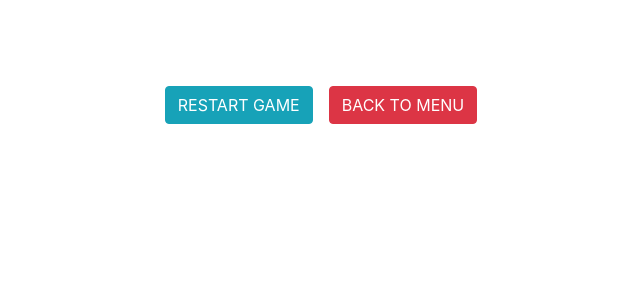
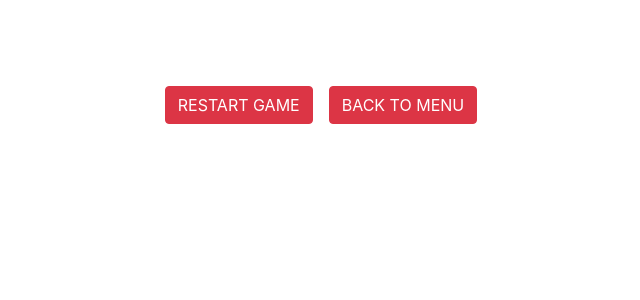
Before and after one commit to heakerson/JustMinesweeper, an Angular app: page /Gameplay/1 in a window 1280 px wide. Shown: the top 300 px of the page, without its empty margins (319-959 px from the left). Built offline with nearby package versions, Linux system fonts and the light colour scheme.

Commit message:
added todo file and some code cleanup

```diff
--- a/src/app/board/board.component.html
+++ b/src/app/board/board.component.html
@@ -2,7 +2,7 @@
   <div>
     <app-grid [Model]="Model.Grid"></app-grid>
     <div class="flex-row pt-3">
-      <button (click)="Model.Reset()" class="btn btn-info mr-3">RESTART GAME</button>
+      <button (click)="Model.Reset()" class="btn btn-danger mr-3">RESTART GAME</button>
       <button routerLink="/New" class="btn btn-danger">BACK TO MENU</button>
     </div>
   </div>
--- a/src/app/cell/CellModel.ts
+++ b/src/app/cell/CellModel.ts
@@ -6,7 +6,6 @@ export class CellModel{
     public IsSelected : boolean = false;
     public IsMine : boolean = false;
     public IsFlagged : boolean = false;
-    public IsInitialCell : boolean = false;
     public Row : number = -1;
     public Column : number = -1;
     public Count : number = 0;
@@ -48,12 +47,11 @@ export class CellModel{
     public ClickCell(){
 
         if(this.IsClickable()){
+
             this.IsSelected = true;
 
             if(this.Grid.Board.GameStatus == GameStatus.Reset){
                 this.Grid.GenerateMines(this.Grid.Board.Difficulty.MineCount, this.Row, this.Column);
-                this.Grid.MinesGenerated = true;
-                this.IsInitialCell = true;
                 this.Grid.Board.Start();
             }
 
@@ -64,7 +62,6 @@ export class CellModel{
             }
             else{
                 if(this.Count == 0){
-
                     for(let cell of this.AdjacentCells){
                         if(!cell.IsMine && !cell.IsSelected){
                             cell.ClickCell();
@@ -122,7 +119,6 @@ export class CellModel{
         this.IsSelected = false;
         this.IsMine = false;
         this.IsFlagged = false;
-        this.IsInitialCell = false;
         this.Count = 0;
     }
 }
--- a/src/app/grid/GridModel.ts
+++ b/src/app/grid/GridModel.ts
@@ -8,7 +8,6 @@ export class GridModel{
     public Board : BoardModel;
     public Rows : number = 0;
     public Columns : number = 0;
-    public MinesGenerated : boolean = false;
     public MinesLocated : number = 0;
 
     constructor(rows : number, columns : number, board : BoardModel){
```
Also changed, not shown: TODO.txt (added).
